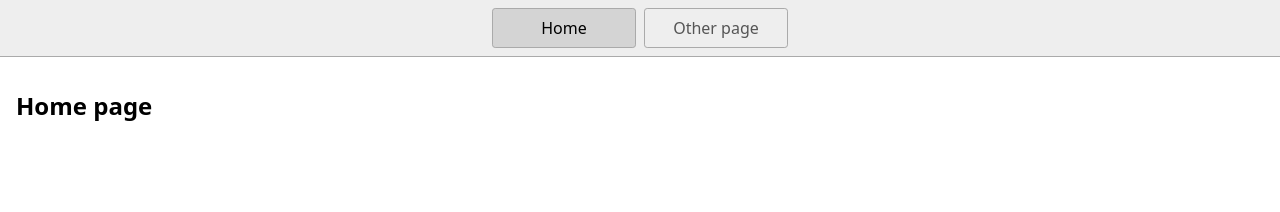
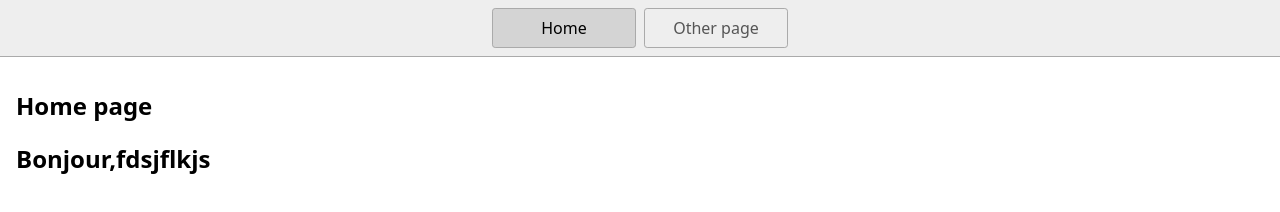
Before and after one commit to Kiteliau/web-platform-n2fbmm, a plain HTML site: page index.html in a window 1280 px wide. Drawn offline with Linux system fonts and the light colour scheme.

Commit message:
1 file modified

```diff
--- a/index.html
+++ b/index.html
@@ -18,6 +18,7 @@
     </nav>
     <main>
       <h1>Home page</h1>
+      <h2>Bonjour,fdsjflkjs</h2>
     </main>
   </body>
 </html>
```
